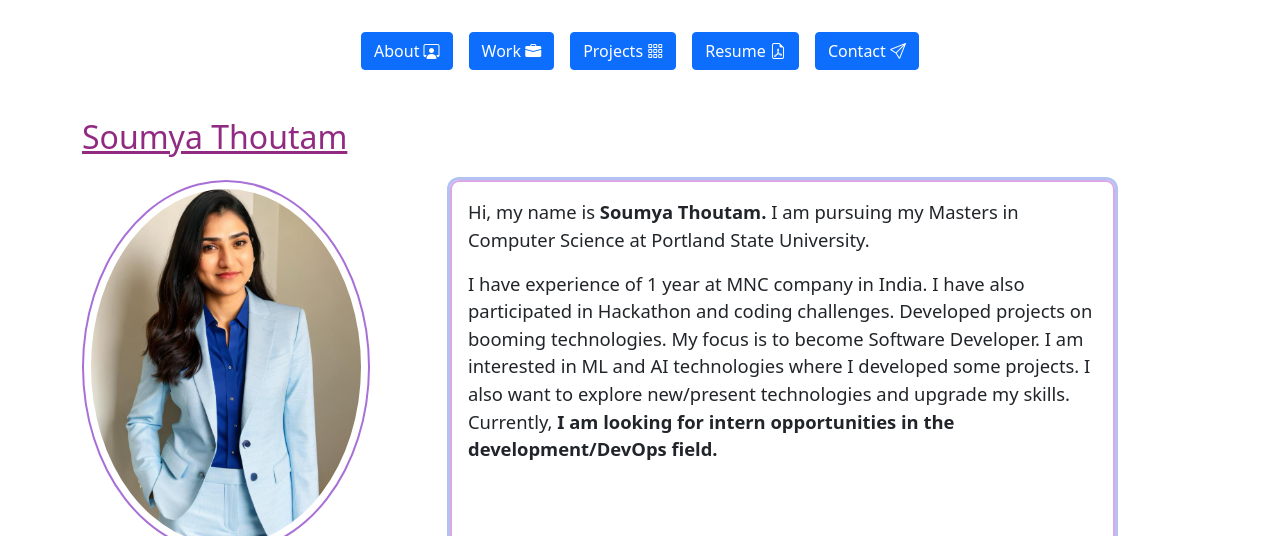
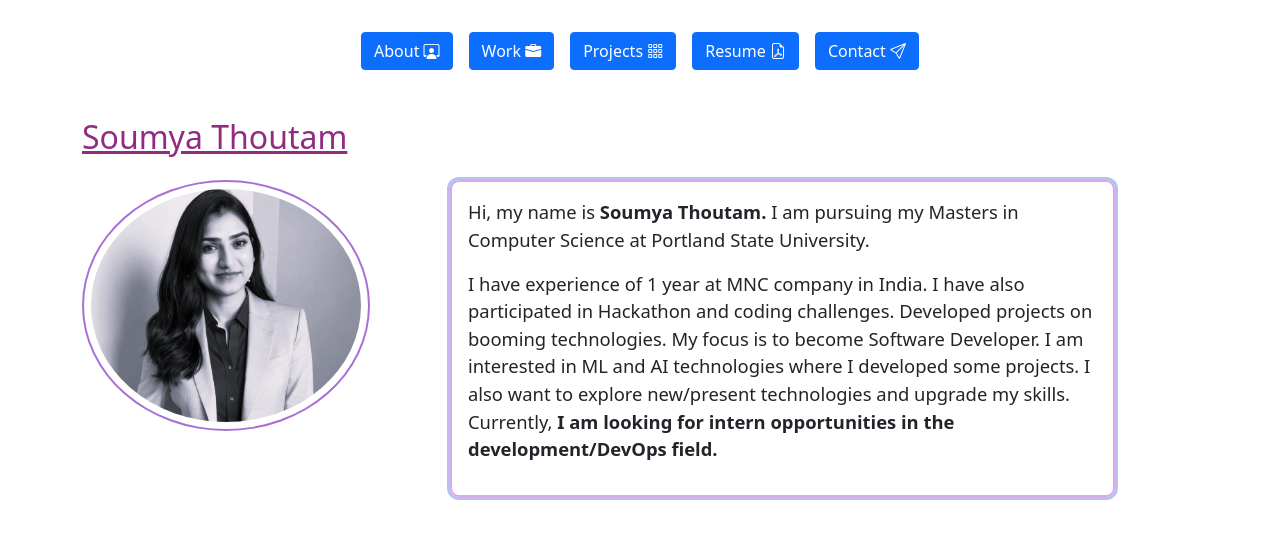
Before and after one commit to SoumyaThoutam/ThoutamSoumya.github.io, a plain HTML site: page index.html in a window 1280 px wide. Shown: the top 536 px of the page. Drawn offline with nearby package versions, Linux system fonts and the light colour scheme.

Commit message:
Update profile

```diff
--- a/index.html
+++ b/index.html
@@ -66,7 +66,7 @@
         <div class="aboutme col-14 col-md-4 ">
           <img
             class="img-fluid soumyaimage"
-            src="./images/profile.jpg"
+            src="./images/profile1.jpg"
             alt="Avatar"
             style="width:288px"
             style="height:auto"
```
